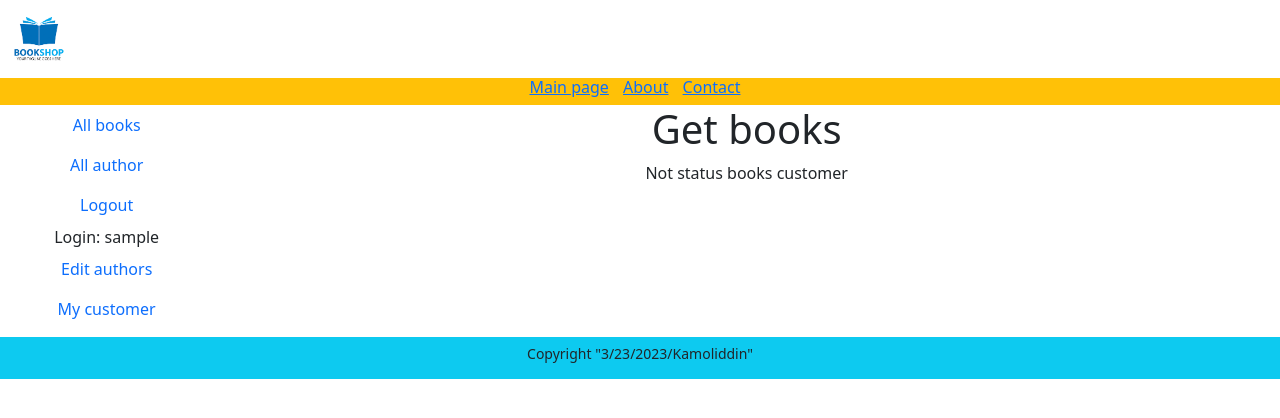
After one commit to kamoliddinnasirov/world_books, a Django app: page /mybooks/ in a window 1280 px wide. The commit adds this page. Shown: the top 418 px of the page. Run offline with Django 4.2, Linux system fonts and the light colour scheme; the visitor is signed in with stand-in values (Sample User, id 1); data that the repository does not hold is empty; some libraries are stand-ins or nearby versions.

Commit message:
add edit_author, customer_books

```diff
--- a/catalog/admin.py
+++ b/catalog/admin.py
@@ -50,13 +50,14 @@ class BookAdmin(admin.ModelAdmin):
 
 @admin.register(BookInstance)
 class BookinstanceAdmin(admin.ModelAdmin):
+    list_display = ("book", "status", 'customer', "due_back", "id")
     list_filter = ("book", "status")
     fieldsets = (
         ("Kitob nusxasi", {
             'fields': ("book", "inv_nom")
         }),
         ("Kitobning tugash statusi", {
-            "fields": ("status", "due_back")
+            "fields": ("status", "due_back", 'customer')
         }),
     )
 
--- a/catalog/urls.py
+++ b/catalog/urls.py
@@ -12,4 +12,6 @@ urlpatterns = [
     path("authors/<int:pk>/", views.AuthorDetailView.as_view(), name="author-detail"),
     path("about/", views.about, name="about"),
     path("contact/", views.contact, name="contact"),
+    path("mybooks/", views.LoadetBooksByUser.as_view(), name="my-customer"),
+    path("edit_authors/", views.edit_authors, name='edit_authors'),
 ]
--- a/catalog/views.py
+++ b/catalog/views.py
@@ -1,8 +1,57 @@
+from typing import Any
+from django.db.models.query import QuerySet
 from django.shortcuts import render
-from django.http import HttpResponse
+from django.http import HttpResponse, HttpResponseRedirect
 from catalog.models import Book, BookInstance, Author
 from django.views.generic import ListView, DetailView
+from django.contrib.auth.mixins import LoginRequiredMixin
+from catalog.forms import Add_authors
+from django.urls   import reverse
 
+
+def add_author(request):
+    if request.method == "POST":
+        form = Add_authors(request.POST, request.FILES)
+        if form.valid():
+            first_name = form.cleaned_data.get("first_name")
+            last_name = form.cleaned_data.get("last_name")
+            date_of_birth = form.cleaned_data.get("date_of_birth")
+            about = form.cleaned_data.get("about")
+            photo = form.cleaned_data.get("photo")
+            # create data
+            obj = Author.objects.create(
+                first_name=first_name,
+                last_name=last_name,
+                date_of_birth=date_of_birth,
+                about=about,
+                photo=photo
+                )
+            # save data
+            obj.save()
+            # refresh in list data author
+            return HttpResponseRedirect(reverse("authors-list"))
+    else:
+        form = Add_authors()
+        context = {"form" : form}
+        return render(request, "author_add.html", context)
+
+
+
+
+
+class LoadetBooksByUser(LoginRequiredMixin, ListView):
+    model = BookInstance
+    template_name = 'bookinstance_list_customer.html'
+    paginate_by = 10
+    def get_queryset(self) -> QuerySet[Any]:
+        return BookInstance.objects.filter(customer=self.request.user).filter(status__exact='2').order_by("due_back")
+
+
+
+def edit_authors(request):
+    author = Author.objects.all()
+    context = {"author" : author}
+    return render(request, "edit_author.html", context)
 
 
 
--- /dev/null
+++ b/templates/bookinstance_list_customer.html
@@ -0,0 +1,18 @@
+{% extends 'layouts/base.html' %}
+{% block content %}
+<!-- olingan kitoblar -->
+<h1>Get books</h1>
+{% if bookinstance_list %}
+    {% for i in bookinstance_list %}
+        <div class="{% if bookinst.is_overdue %} text-danger{% endif %}">
+            <a href="{% url 'book-detail' bookinst.book.pk %}">
+                {{ bookinst.book.title }}
+                {{ bookinst.due_back}}
+            </a>
+        </div>
+    {% endfor %}
+{% else %}
+<p>Not status books customer </p>
+{% endif %}
+
+{% endblock %}
--- a/templates/layouts/base.html
+++ b/templates/layouts/base.html
@@ -40,6 +40,17 @@
                     <nav class="nav flex-column">
                         <a class="nav-link" href="{% url 'books' %}">All books</a>
                         <a class="nav-link" href="{% url 'author-list' %}">All author</a>
+                        {% if user.is_authenticated %}
+                            <a class="nav-link" href="{% url 'logout'%} ?next={{request.path}}">
+                                Logout
+                            </a>
+                            <div>Login: {{user.get_username}}</div>
+                            <a href="{% url 'edit_authors' %}" class="nav-link">Edit authors</a>
+                            <a href="{% url 'my-customer'%}" class="nav-link">My customer</a>
+
+                        {% else %}
+                            <a href="{% url 'login'%} ?next={{request.path}}" class="nav-link">Login</a>
+                        {% endif %}
                     </nav>
                     {% endblock sidebar %}
                 </div>
```
Also changed, not shown: catalog/forms.py (added, +11 -0 lines), catalog/models.py (+20 -0 lines), templates/edit_author.html (added, +37 -0 lines), catalog/migrations/0003_bookinstance_customer.py (added), media/Books/stivjobs.jpeg (added), static/images/stivjobs.jpeg (added), templates/author_add.html (added).
